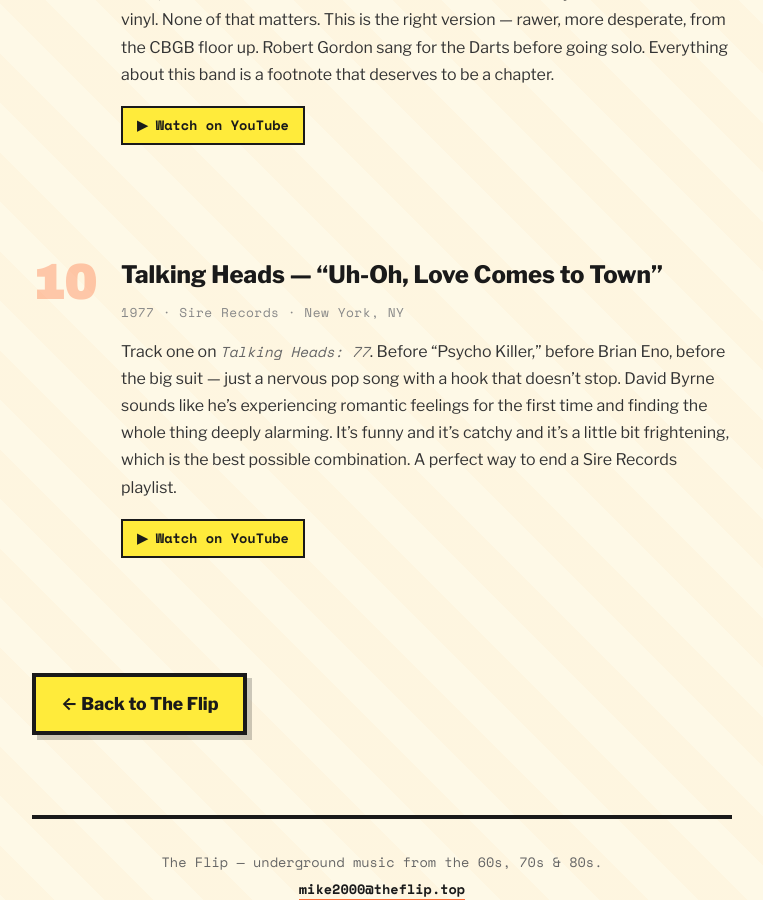
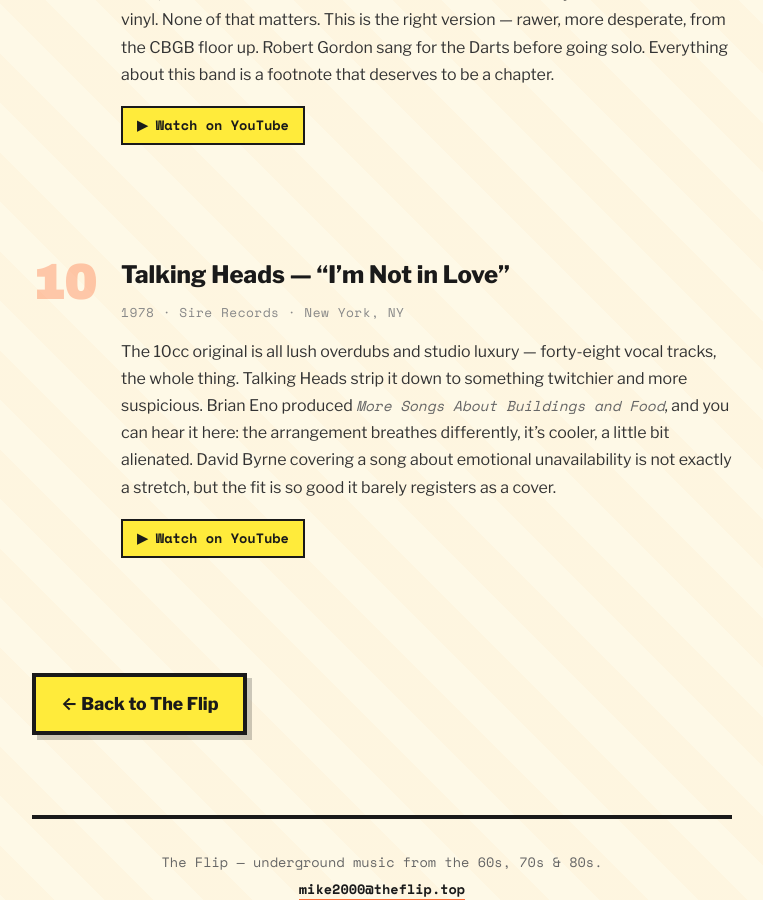
Before and after one commit to michaelgpearce/mike2000, a Jekyll site: the page built from posts/009-the-whole-sire-thing.html, in a window 1280 px wide and 900 px high, scrolled down 4258 px. Shown: the whole window, without its empty margins (258-1021 px from the left). Built offline with Jekyll 4.4.1, drawn with Linux system fonts in a browser that asks for light colours.

Commit message:
Post 009: swap Talking Heads track to 'I'm Not in Love' (1978)

```diff
--- a/posts/009-the-whole-sire-thing.html
+++ b/posts/009-the-whole-sire-thing.html
@@ -109,10 +109,10 @@
     <li class="track">
       <div class="track-number">10</div>
       <div class="track-info">
-        <h2 class="track-title">Talking Heads &mdash; &ldquo;Uh-Oh, Love Comes to Town&rdquo;</h2>
-        <div class="track-meta">1977 &middot; Sire Records &middot; New York, NY</div>
-        <p class="track-desc">Track one on <em>Talking Heads: 77</em>. Before &ldquo;Psycho Killer,&rdquo; before Brian Eno, before the big suit &mdash; just a nervous pop song with a hook that doesn&rsquo;t stop. David Byrne sounds like he&rsquo;s experiencing romantic feelings for the first time and finding the whole thing deeply alarming. It&rsquo;s funny and it&rsquo;s catchy and it&rsquo;s a little bit frightening, which is the best possible combination. A perfect way to end a Sire Records playlist.</p>
-        <a class="yt-link" href="https://www.youtube.com/watch?v=HOIQzgntbAg" target="_blank">&#9654; Watch on YouTube</a>
+        <h2 class="track-title">Talking Heads &mdash; &ldquo;I&rsquo;m Not in Love&rdquo;</h2>
+        <div class="track-meta">1978 &middot; Sire Records &middot; New York, NY</div>
+        <p class="track-desc">The 10cc original is all lush overdubs and studio luxury &mdash; forty-eight vocal tracks, the whole thing. Talking Heads strip it down to something twitchier and more suspicious. Brian Eno produced <em>More Songs About Buildings and Food</em>, and you can hear it here: the arrangement breathes differently, it&rsquo;s cooler, a little bit alienated. David Byrne covering a song about emotional unavailability is not exactly a stretch, but the fit is so good it barely registers as a cover.</p>
+        <a class="yt-link" href="https://www.youtube.com/watch?v=1T44eY1dRHs" target="_blank">&#9654; Watch on YouTube</a>
       </div>
     </li>
 
```
